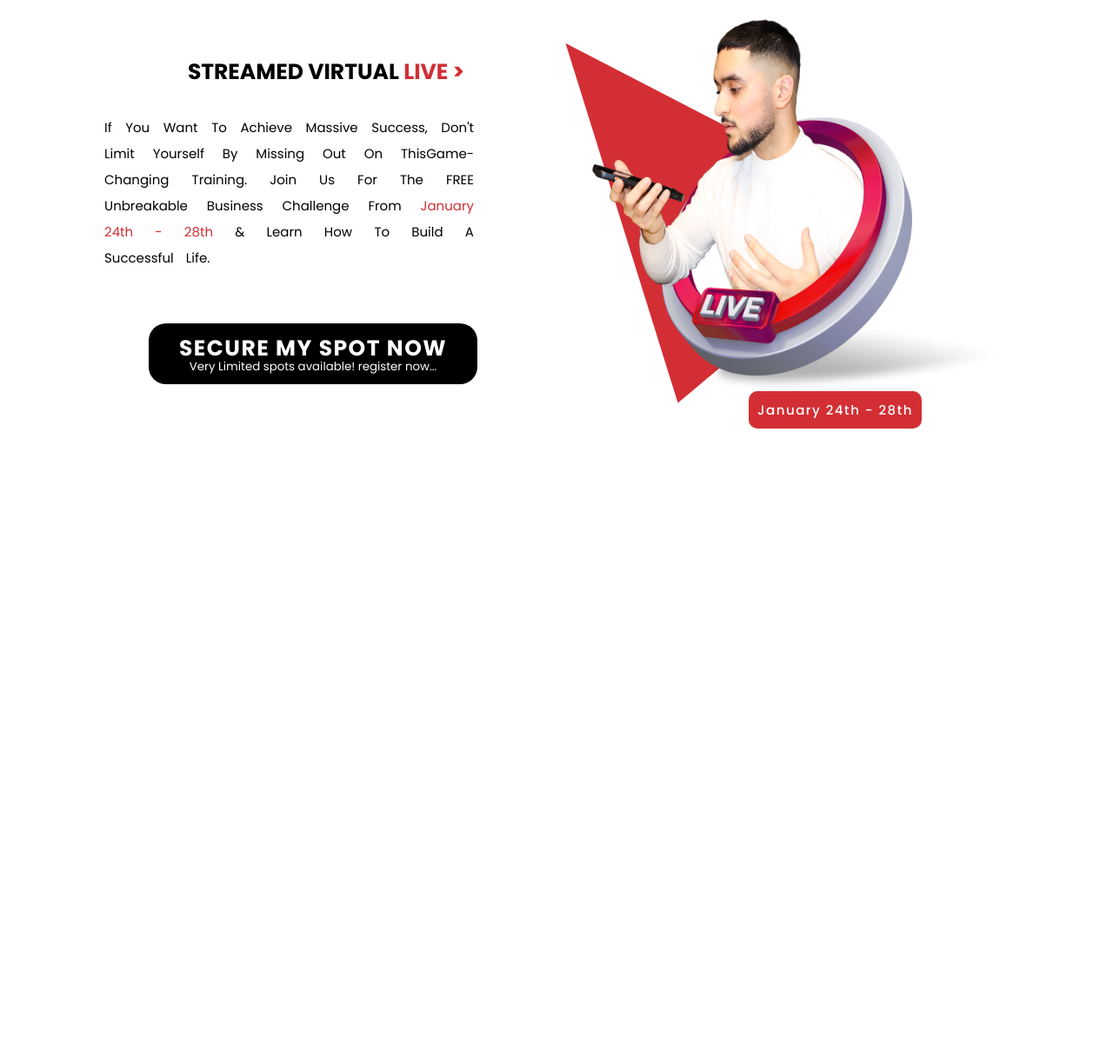
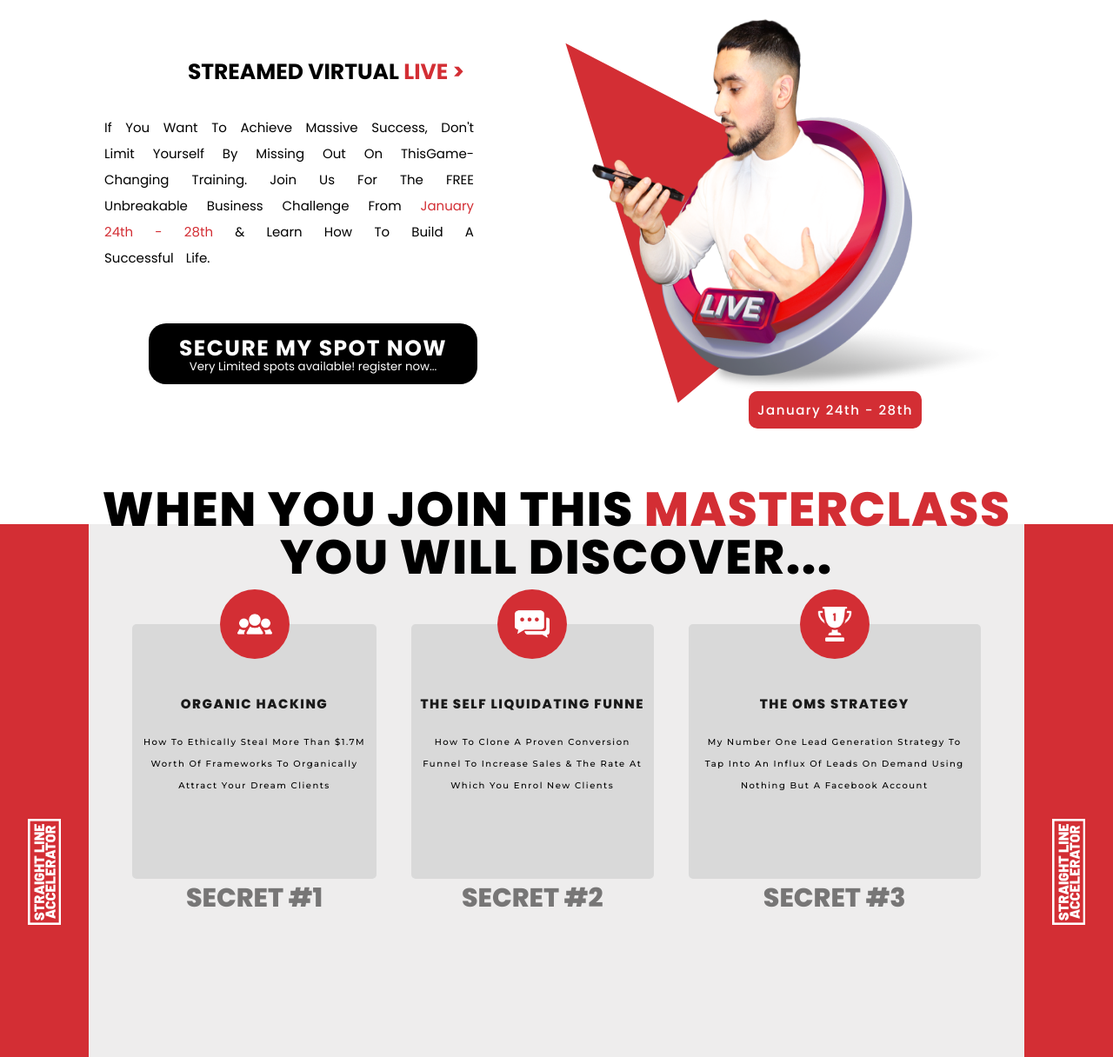
Before and after one commit to soufianeargane/digitalspeak, a plain HTML site: page index.html in a window 1280 px wide. Shown: the part 844-2060 px from the top of the page at 87% size. Before the commit the page ends 1351 px from the top, so only its background shows below. Drawn offline with Linux system fonts and the light colour scheme; a web font is replaced by a local one.

Commit message:
done half services

```diff
--- a/assets/css/style.css
+++ b/assets/css/style.css
@@ -201,6 +201,7 @@ main {
     padding-top: 40px;
     padding-left: 80px;
     padding-right: 80px;
+    padding-bottom: 50px;
 }
 
 main .title_top h1 {
@@ -338,3 +339,108 @@ main .right_content .date__ {
     letter-spacing: 1.5px;
     z-index: 3;
 }
+
+/* services */
+.services {
+    display: flex;
+    height: 100vh;
+    margin-top: 50px;
+}
+
+.left_div {
+    width: 8%;
+    background-color: #D32E34;
+    display: flex;
+    justify-content: center;
+    align-items: center;
+
+}
+
+.middle_div {
+    width: 84%;
+    background-color: #EEEDED;
+}
+
+.middle_div h1 {
+    font-family: 'Poppins', cursive;
+    font-size: 55px;
+    font-weight: 800;
+    color: #000;
+    letter-spacing: 1.5px;
+    text-align: center;
+    line-height: 1;
+    margin-top: -45px;
+}
+
+.middle_div h1 span {
+    color: #D32E34;
+}
+
+.services .services__ {
+    display: flex;
+    justify-content: space-between;
+    gap: 40px;
+    padding: 50px;
+}
+
+.services .services__ .one-service {
+    background-color: #D9D9D9;
+    padding: 80px 10px 30px;
+    border-radius: 5px;
+    text-align: center;
+    position: relative;
+    height: 100%;
+}
+
+
+.services .services__ .icon__ {
+    position: absolute;
+    width: 80px;
+    /* top is middle of this after circle */
+    top: -40px;
+    left: 50%;
+    transform: translateX(-50%);
+    height: 80px;
+    background-color: #D32E34;
+    z-index: 3;
+    border-radius: 50%;
+    display: grid;
+    place-items: center;
+}
+
+.services .services__ .icon__ div {
+    width: 40px;
+    height: 40px;
+}
+
+.services .services__ .icon__ div img {
+    width: 100%;
+    height: 100%;
+}
+
+.services .services__ .one-service h5 {
+    font-family: 'Poppins', cursive;
+    font-size: 15px;
+    font-weight: 800;
+    color: #1A1A1A;
+    letter-spacing: 1.5px;
+    margin-bottom: 20px;
+}
+
+.services .services__ .one-service p {
+    font-family: 'Montserrat', sans-serif;
+    font-weight: 500;
+    font-size: 10px;
+    line-height: 2.5;
+    color: #000;
+    letter-spacing: 1.5px;
+    margin-bottom: 20px;
+}
+
+.service_card .secret_num {
+    text-align: center;
+    font-family: 'Poppins', cursive;
+    font-size: 30px;
+    font-weight: 800;
+    color: rgba(0, 0, 0, 0.5);
+}
--- a/index.html
+++ b/index.html
@@ -103,6 +103,68 @@
 
     </main>
 
+    <!-- services -->
+    <div class="services">
+        <div class="left_div">
+            <img src="./assets/img/logo-side.png" alt="">
+        </div>
+        <div class="middle_div">
+            <h1>WHEN YOU JOIN THIS <span>MASTERCLASS</span>
+                YOU WILL DISCOVER...</h1>
+            <div class="services__">
+                <div class="service_card">
+                    <div class="one-service">
+                        <div class="icon__">
+                            <div>
+                                <img src="./assets/img/travail-en-equipe.png" alt="">
+                            </div>
+                        </div>
+                        <h5>ORGANIC HACKING</h5>
+                        <p>How To Ethically Steal More Than $1.7M Worth Of Frameworks To Organically Attract Your Dream
+                            Clients</p>
+                    </div>
+                    <p class="secret_num">
+                        SECRET #1
+                    </p>
+                </div>
+                <div class="service_card">
+                    <div class="one-service">
+                        <div class="icon__">
+                            <div>
+                                <img src="./assets/img/bulles-de-discussion.png" alt="">
+                            </div>
+                        </div>
+                        <h5>THE SELF LIQUIDATING
+                            FUNNE</h5>
+                        <p>How To Clone A Proven Conversion Funnel To Increase Sales & The Rate At Which You Enrol New
+                            Clients</p>
+                    </div>
+                    <p class="secret_num">
+                        SECRET #2
+                    </p>
+                </div>
+                <div class="service_card">
+                    <div class="one-service">
+                        <div class="icon__">
+                            <div>
+                                <img src="./assets/img/trophy.png" alt="">
+                            </div>
+                        </div>
+                        <h5>THE OMS STRATEGY</h5>
+                        <p>My Number One Lead Generation Strategy To Tap Into An Influx Of Leads On Demand Using Nothing
+                            But A Facebook Account</p>
+                    </div>
+                    <p class="secret_num">
+                        SECRET #3
+                    </p>
+                </div>
+            </div>
+        </div>
+        <div class="left_div">
+            <img src="./assets/img/logo-side.png" alt="">
+        </div>
+    </div>
+
 </body>
 
 </html>
```
Also changed, not shown: assets/img/bulles-de-discussion.png (added), assets/img/logo-side.png (added), assets/img/travail-en-equipe.png (added), assets/img/trophy.png (added).
